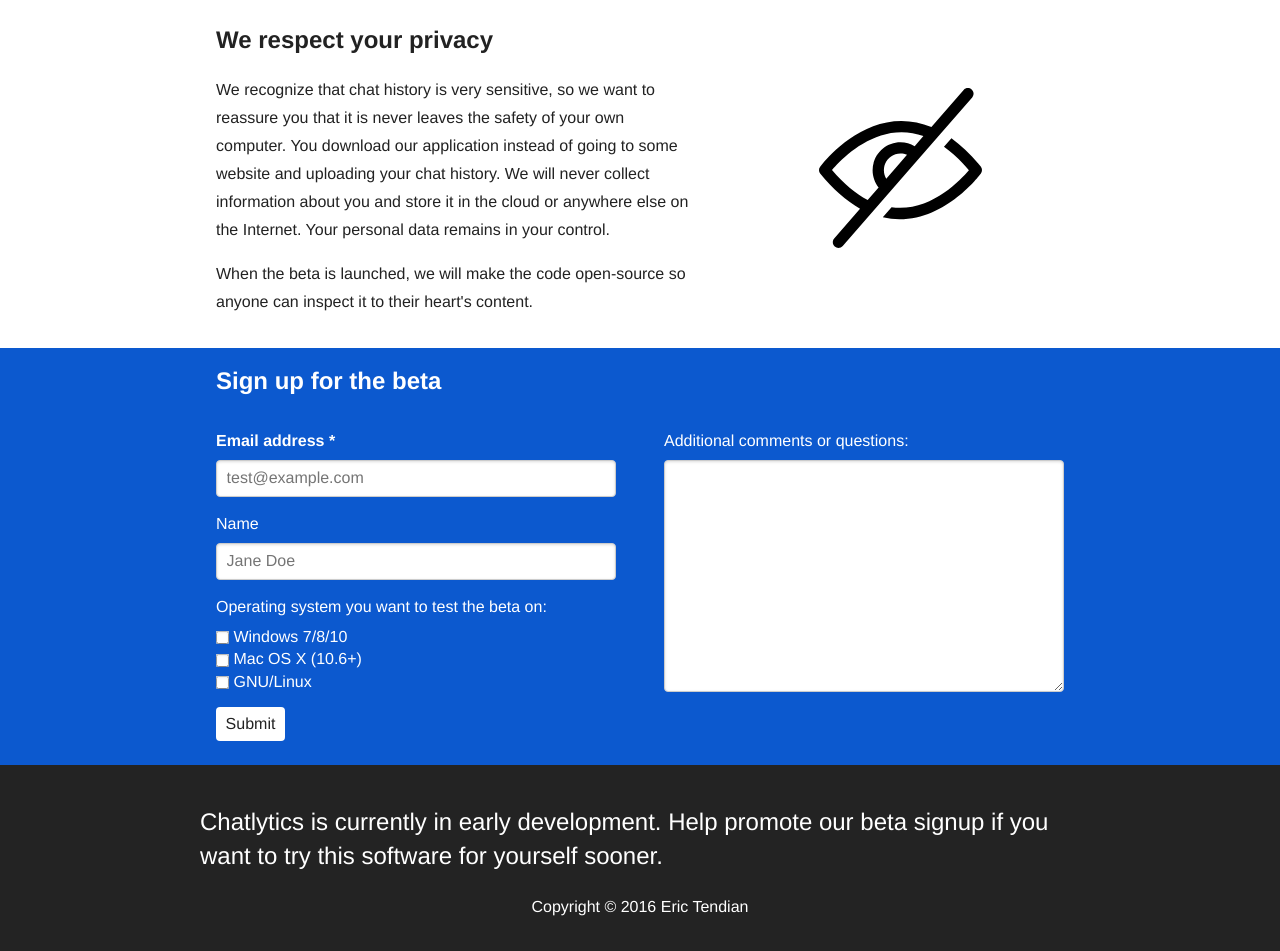
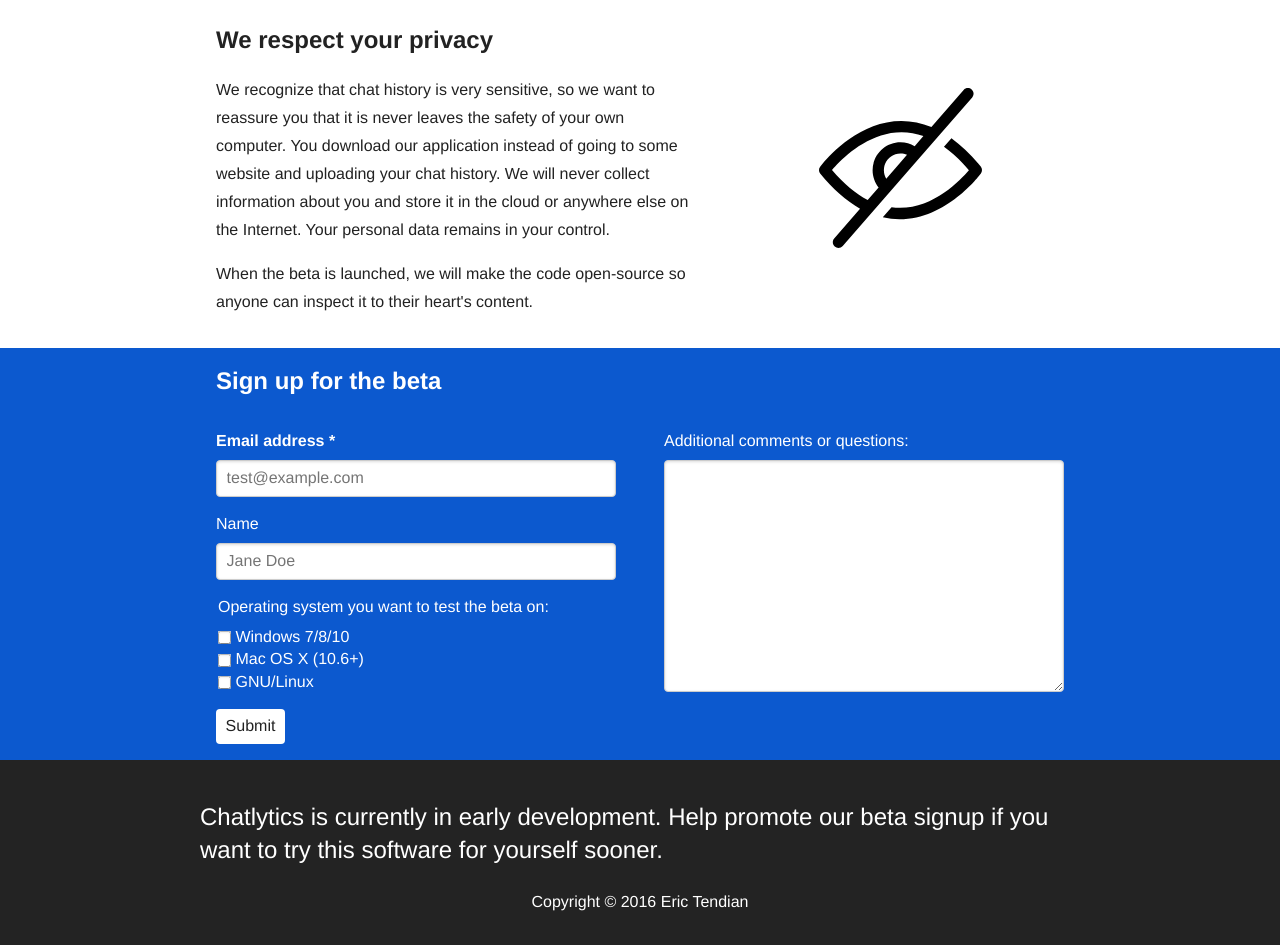
Before and after one commit to EricTendian/itmd362-onboarding, a plain HTML site: page index.html in a window 1280 px wide. Shown: the part 1108-2059 px from the top of the page. Drawn offline with nearby package versions, Linux system fonts and the light colour scheme; a script that the page names is missing.

Commit message:
Improving form structure and accessibility

```diff
--- a/css/main.css
+++ b/css/main.css
@@ -202,7 +202,6 @@ form textarea {
 
 fieldset {
     border: none;
-    margin: 0 0 2em 0;
     padding: 0;
 }
 
@@ -234,6 +233,7 @@ form input[type="submit"] {
     background: #fff;
     border: none;
     box-shadow: none;
+    margin: 0 1em 1em;
 }
 
 form input[type="submit"]:hover {
@@ -268,14 +268,4 @@ form input[type="submit"]:hover {
     .flex > .graphic {
         flex: 1 45%;
     }
-
-    /* There is probably a better way to do this */
-    form.flex > div:first-child {
-        padding-bottom: 1.5em;
-    }
-    form.flex > div:nth-child(2) input[type="submit"] {
-        position: absolute;
-        left: 1em;
-        bottom: 1.5em;
-    }
 }
--- a/index.html
+++ b/index.html
@@ -90,10 +90,11 @@
                         <div><h2>Sign up for the beta</h2></div>
                     </div>
                     <!-- need to remove target and use AJAX for submission -->
-                    <form class="flex" method="post" action="https://script.google.com/macros/s/AKfycbyTUZO0Wb6yZXTgJiaR6-jXJreCC0lGIzKyoYX8RJAOEh4ulrL5/exec">
+                    <form method="post" action="https://script.google.com/macros/s/AKfycbyTUZO0Wb6yZXTgJiaR6-jXJreCC0lGIzKyoYX8RJAOEh4ulrL5/exec">
+                        <div class="flex">
                             <div>
                                 <label for="email">Email address *</label>
-                            <input type="email" name="email" id="email" placeholder="test@example.com" required>
+                                <input type="email" name="email" id="email" placeholder="test@example.com" required aria-required="true">
                                 <label for="name">Name</label>
                                 <input type="text" name="name" id="name" placeholder="Jane Doe">
                                 <fieldset>
@@ -115,8 +116,9 @@
                             <div>
                                 <label for="comments">Additional comments or questions:</label>
                                 <textarea name="comments" id="comments"></textarea>
+                            </div>
+                        </div>
                         <input type="submit" value="Submit">
-                        </div>
                     </form>
                 </div>
             </section>
```
Lines whose indentation alone changed are shown as unchanged.
